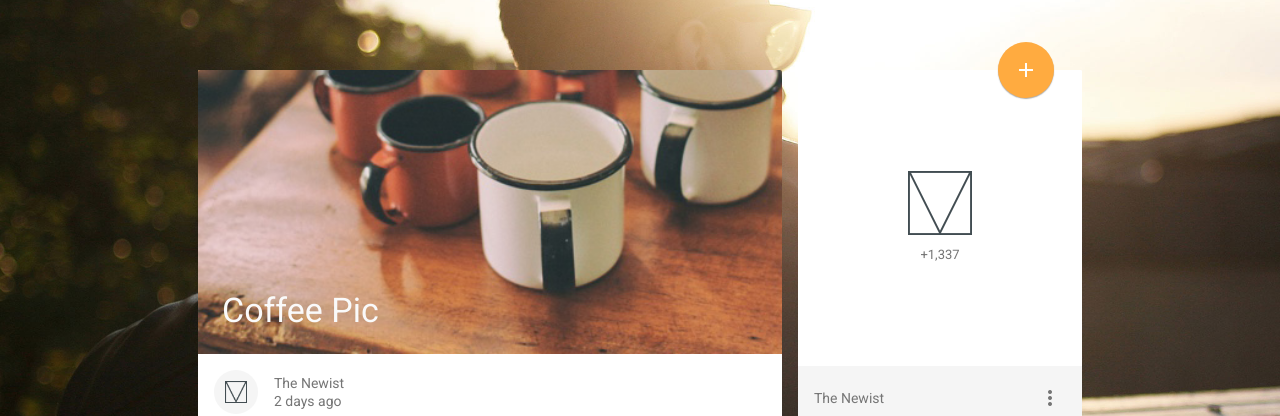
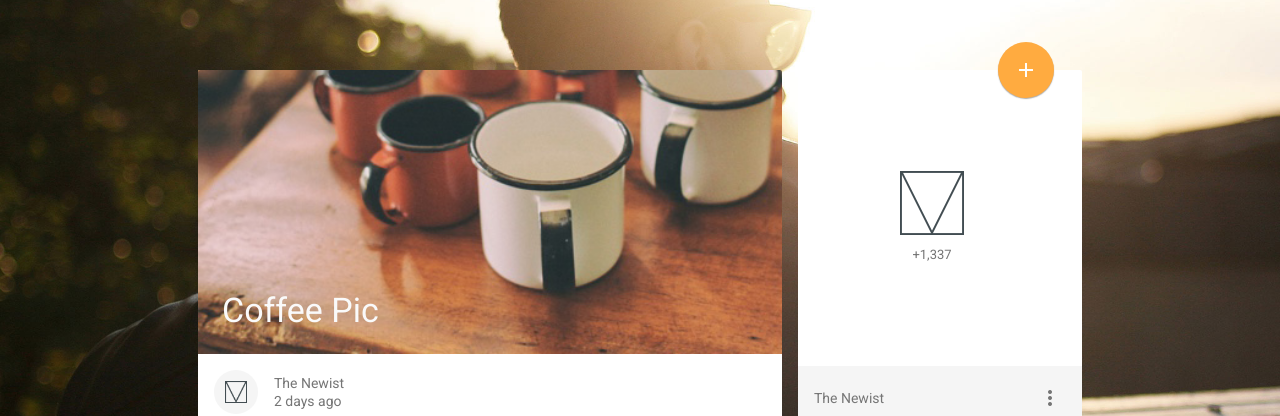
Before and after one commit to erwinsmit/mdl, a plain HTML site: page index.html in a window 1280 px wide. Shown: the part 168-584 px from the top of the page. Drawn offline with nearby package versions, Linux system fonts and the light colour scheme.

Commit message:
Feature 5

```diff
--- a/index.html
+++ b/index.html
@@ -81,7 +81,7 @@
               <i class="material-icons mdl-color-text--white" role="presentation">add</i>
               <span class="visuallyhidden">add</span>
             </button>
-            <div class="mdl-card__media mdl-color--white mdl-color-text--grey-600">
+            <div class="mdl-card__media mdl-color--white mdl-color-text--grey-600 mdl-cell--12-col">
               <img src="images/logo.png">
               +1,337
             </div>
```
